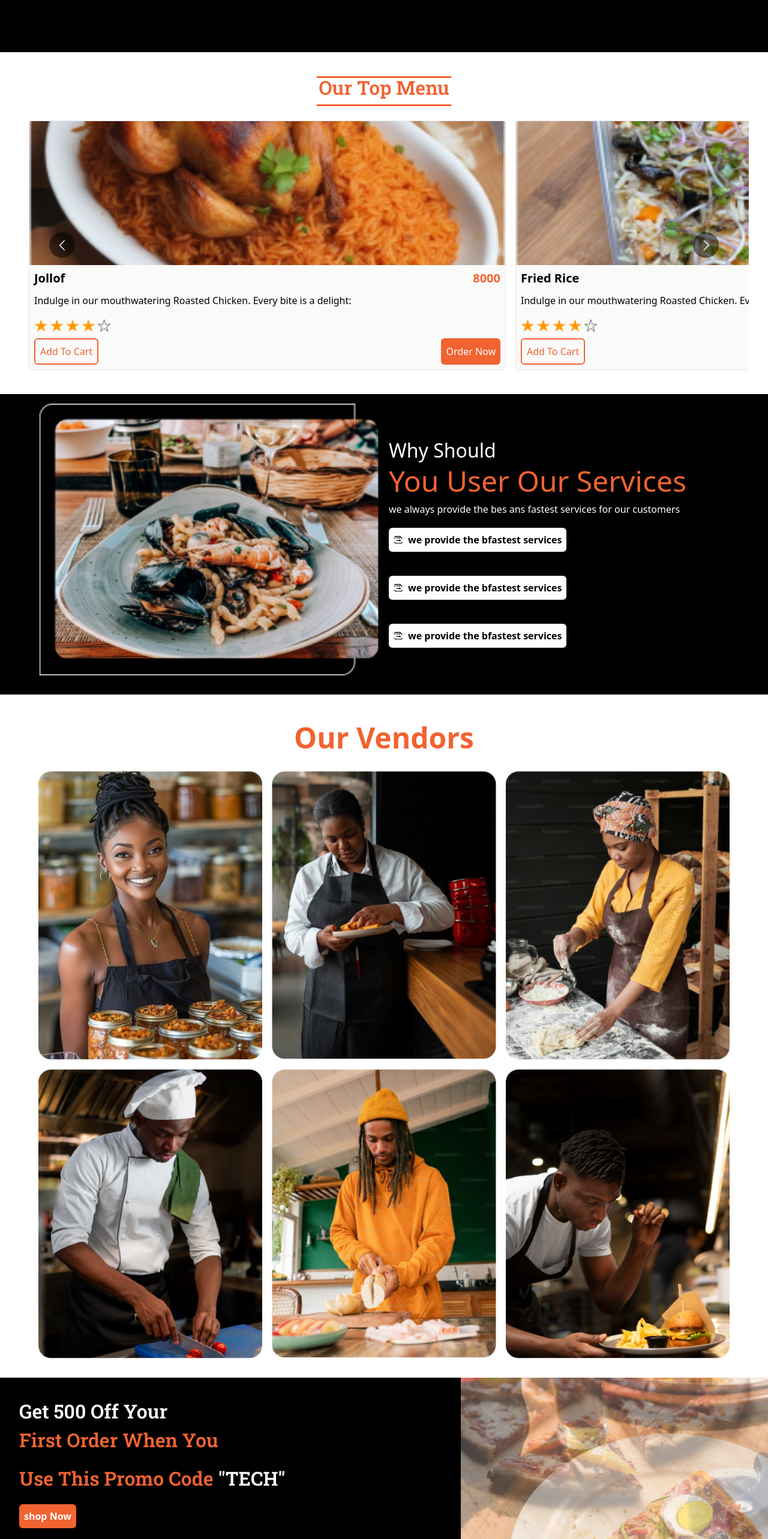
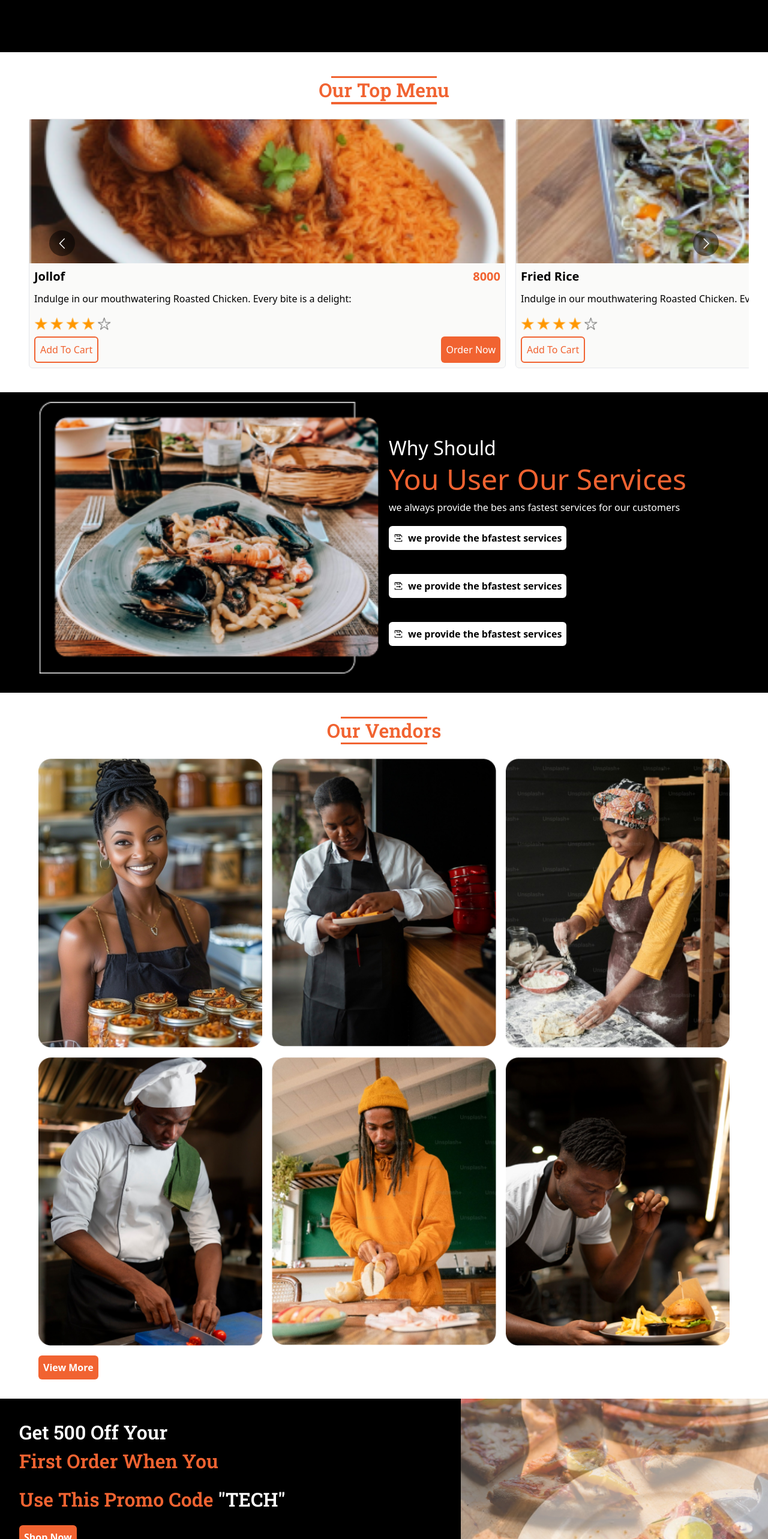
Before and after one commit to willybrown100/techeat, a React (Vite) app: page / in a window 1280 px wide. Shown: the part 780-3346 px from the top of the page at 60% size. Built offline with nearby package versions, Linux system fonts and the light colour scheme.

Commit message:
Initial commit

```diff
--- a/src/components/MenuItem.jsx
+++ b/src/components/MenuItem.jsx
@@ -1,7 +1,6 @@
 function MenuItem({item}) {
  return (
   <li className="border bg-stone-50 ml-4 rounded-md">
-
 <img src={item.img} alt="img" className="h-[15rem] object-cover"/>
 
 <div className="p-2">
--- a/src/features/homePage/Aboutus.jsx
+++ b/src/features/homePage/Aboutus.jsx
@@ -5,7 +5,13 @@ function Aboutus() {
  return (
    <section>
      <article className={`${className}`}>
-       <h2 className="text-brand font-headings text-center my-8">about us</h2>
+       <div className="my-6">
+         <div className="w-[7rem] h-[0.2rem] bg-brand m-auto"></div>
+         <h3 className="text-brand my-1 font-headings font-semibold text-center">
+           about us
+         </h3>
+         <div className="w-[7rem] h-[0.2rem] bg-brand m-auto"></div>
+       </div>
        <div className="md:flex items-center justify-between">
          <div className="md:hidden">
            <img src="\images\Group 26912.png" alt="" />
@@ -23,7 +29,7 @@ function Aboutus() {
              platform for Tech Studio students to easily find and order meals
              from their favorite food vendors.
            </p>
-           <br/>
+           <br />
            <p className="text-black m-auto">
              While ensuring that the meals are delivered in a timely and
              efficient manner while also promoting a community of food lovers
@@ -32,7 +38,11 @@ function Aboutus() {
            <Button>Read More</Button>
          </div>
          <div className="hidden md:block">
-           <img src="\images\Group 26912.png" alt="img" className="h-[20rem] object-cover" />
+           <img
+             src="\images\Group 26912.png"
+             alt="img"
+             className="h-[20rem] object-cover"
+           />
          </div>
        </div>
      </article>
--- a/src/features/homePage/OurVendors.jsx
+++ b/src/features/homePage/OurVendors.jsx
@@ -1,22 +1,26 @@
+import Button from "../../ui/Button";
+
 function OurVendors() {
    const className = "max-w-[1170px]   w-[90vw] py-4 m-auto";
  return (
    <section>
      <article className={`${className}`}>
-       <h2 className="text-brand text-center my-8 font-semibold">
-         our vendors
-       </h2>
+       <div className="my-6">
+         <div className="w-[9rem] h-[0.2rem] bg-brand m-auto"></div>
+         <h3 className="text-brand my-1 font-headings font-semibold text-center">
+           our vendors
+         </h3>
+         <div className="w-[9rem] h-[0.2rem] bg-brand m-auto"></div>
+       </div>
        <div className="grid grid-cols-2 md:grid md:grid-cols-3 gap-4">
          <img src="\images\Frame 1171277093.png" alt="" />
          <img src="\images\Frame 1171277090.png" alt="" />
          <img src="\images\Frame 1171277089.png" alt="" />
          <img src="\images\Frame 1171277094.png" alt="" />
          <img src="\images\Frame 1171277096.png" alt="" />
-         <img
-           src="\images\Frame 1171277091.png"
-           alt=""
-         />
+         <img src="\images\Frame 1171277091.png" alt="" />
        </div>
+       <Button>view more</Button>
      </article>
    </section>
  );
--- a/src/features/homePage/PromoSection.jsx
+++ b/src/features/homePage/PromoSection.jsx
@@ -16,7 +16,7 @@ function PromoSection() {
             first order when you <br /> <br /> use this promo code{" "}
             <span className="text-white">"TECH"</span>
           </h3>
-          <div className="">
+          <div className="flex justify-center md:block">
           <Button type="promo">shop Now</Button>
           </div>
         </div>
--- a/src/features/homePage/TopMenu.jsx
+++ b/src/features/homePage/TopMenu.jsx
@@ -43,9 +43,9 @@ function TopMenu() {
   return (
     <section className={`${className}`}>
       <div className="my-6">
-      <div className="w-[14rem] h-[0.2rem] bg-brand m-auto"></div>
-      <h3 className="text-brand font-headings font-semibold text-center">our top menu</h3>
-      <div className="w-[14rem] h-[0.2rem] bg-brand m-auto"></div>
+      <div className="w-[11rem] h-[0.2rem] bg-brand m-auto"></div>
+      <h3 className="text-brand my-1 font-headings font-semibold text-center">our top menu</h3>
+      <div className="w-[11rem] h-[0.2rem] bg-brand m-auto"></div>
       </div>
       <Carousel
         responsive={responsive}
--- a/src/ui/Button.jsx
+++ b/src/ui/Button.jsx
@@ -1,5 +1,5 @@
 function Button({children ,type}) {
- if(type === "promo") return <button className="bg-brand mt-4 p-2 rounded-md mx-auto">{children}</button>;
+ if(type === "promo") return <button className="bg-brand capitalize mt-4 p-2 rounded-md mx-auto">{children}</button>;
 
  if(type === "email") return <button className="bg-brand -1 rounded-md">{children}</button>;
 
```
